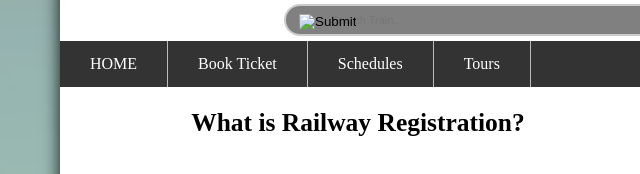
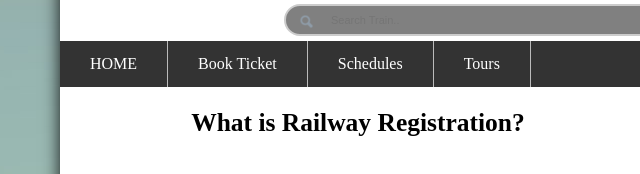
Before and after one commit to aniruddha0pandey/RRS, a plain HTML site: page index.html in a window 1280 px wide. Shown: the part 210-384 px from the top of the page, 132-772 px from the left. Drawn offline with Linux system fonts and the light colour scheme.

Commit message:
Update index.html

```diff
--- a/index.html
+++ b/index.html
@@ -19,7 +19,7 @@
 
 	<div class="search-query">
 	    <form action="/default.php">
-	      <input type="image" src="search-icon.png" alt="Submit" style="position: absolute;padding-top: 10px;padding-left: 15px" />
+	      <input type="image" src="img/search-icon.png" alt="Submit" style="position: absolute;padding-top: 10px;padding-left: 15px" />
 	      <input id="search-icon" type="text" name="search" placeholder="Search Train.." />
 	    </form>
 	</div>
```
